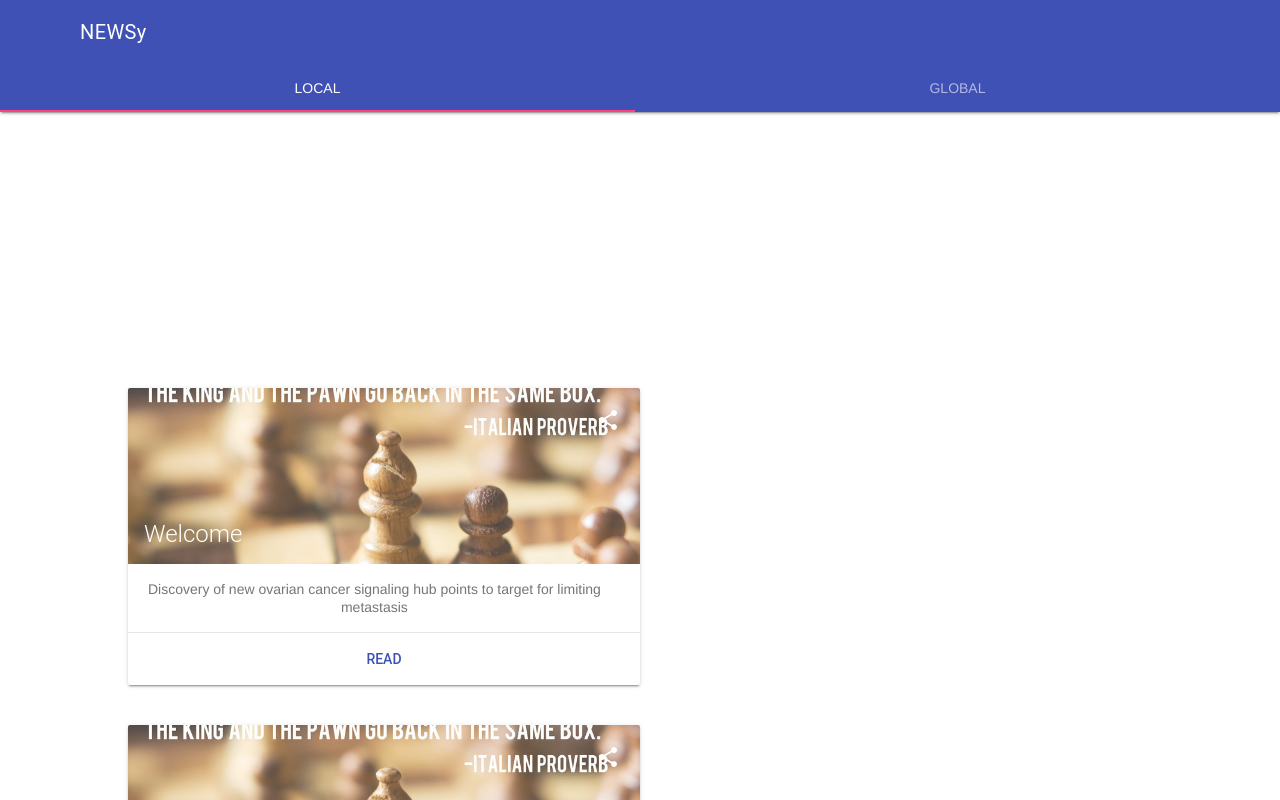
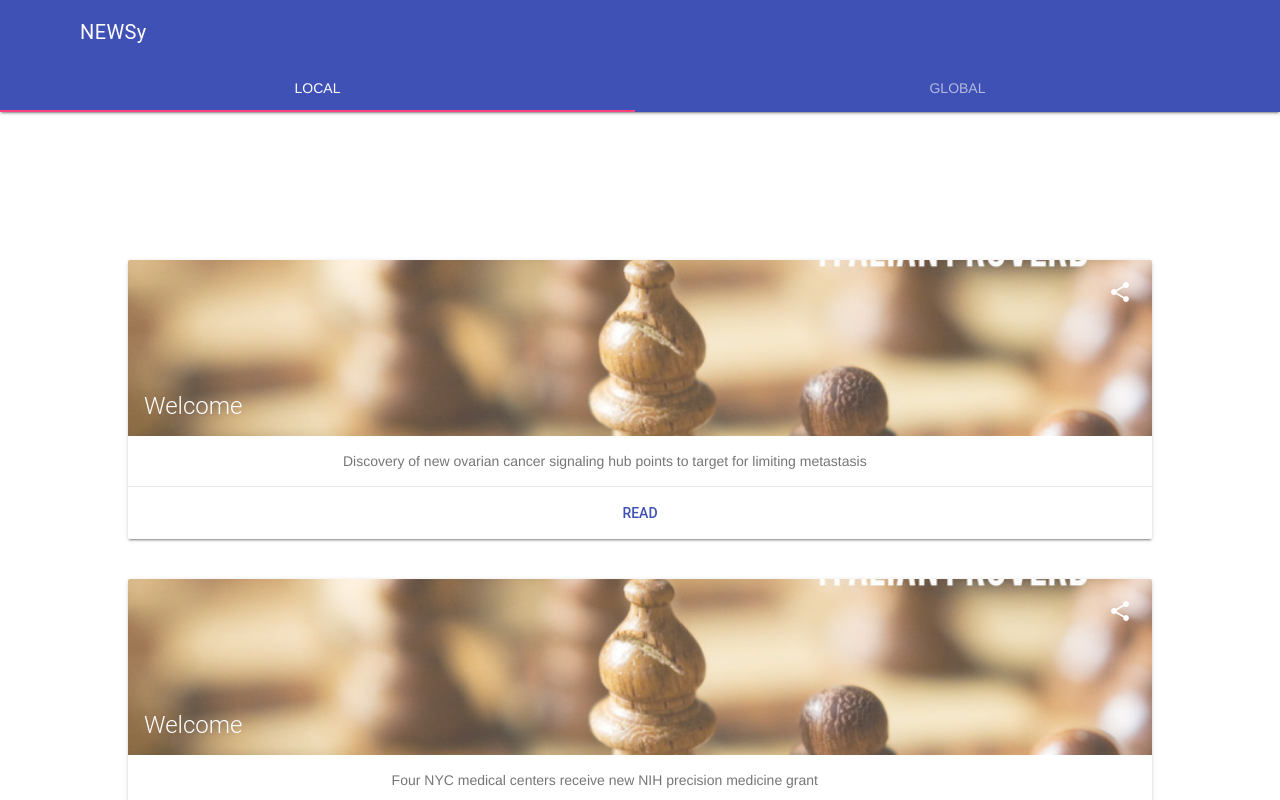
Before and after one commit to sh1457/newsy-rss, a plain HTML site: page index.html in a window 1280 px wide. Drawn offline with Linux system fonts and the light colour scheme.

Commit message:
Fixed img

```diff
--- a/index.html
+++ b/index.html
@@ -20,7 +20,7 @@ jQuery(document).ready(function() {
 </script>
 <style>
 .demo-card-wide.mdl-card {
-  width: 512px;
+  width: 100%;
 }
 .demo-card-wide > .mdl-card__title {
   color: #fff;
@@ -53,7 +53,7 @@ jQuery(document).ready(function() {
   <main class="mdl-layout__content">
     <section class="mdl-layout__tab-panel is-active" id="fixed-tab-1">
       <div class="page-content"><!-- Your content goes here -->
-      	<div id="feed" style="margin: 20% 10%; text-align:center;">
+      	<div id="feed" style="margin:10%; text-align:center;">
 		</div>
       </div>
     </section>
```
